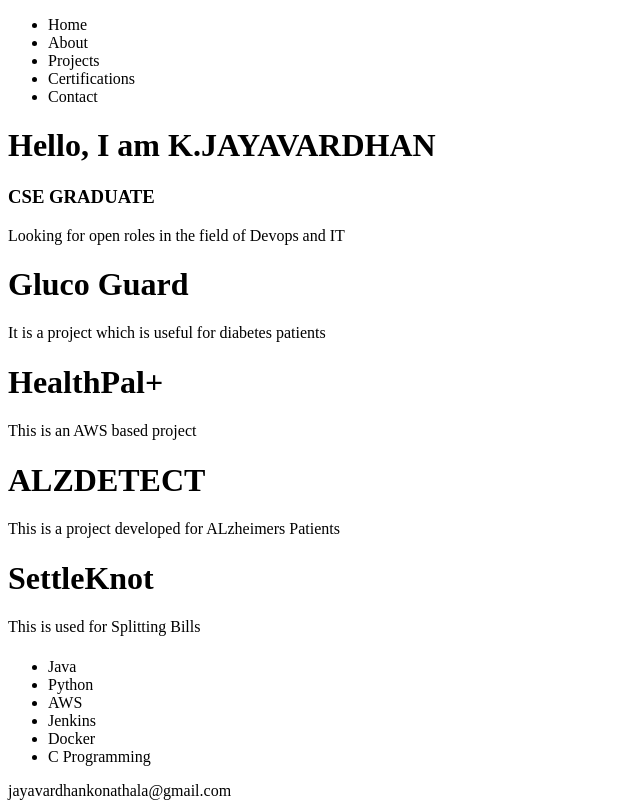
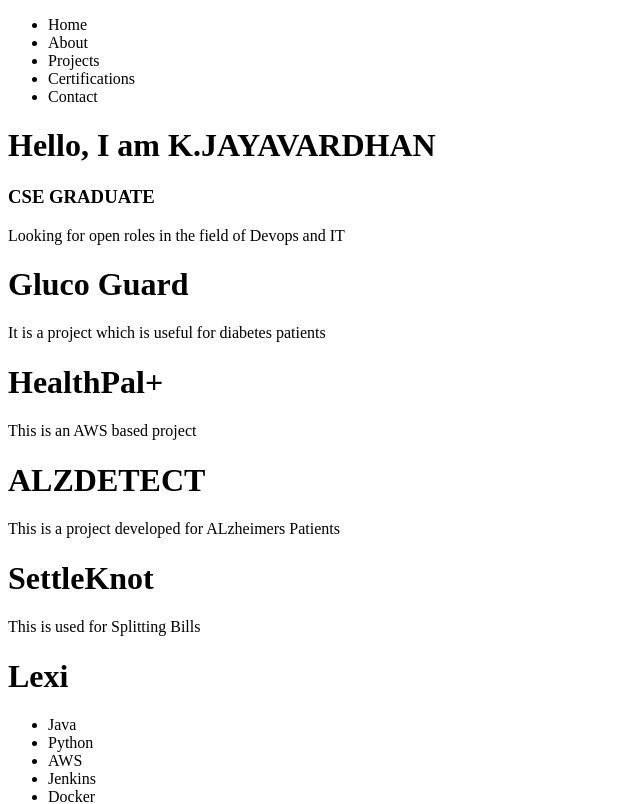
Before and after one commit to Jayavardhan56/My-Portfolio, a React app in the folder portfolio/: page / in a window 1280 px wide. Shown: the top 804 px of the page, without its empty margins (0-640 px from the left). Built offline with nearby package versions, Linux system fonts and the light colour scheme; the HTML template or start-up script is replaced by a standard one.

Commit message:
Add project 'Lexi' to Projects component

```diff
--- a/portfolio/src/components/Projects.jsx
+++ b/portfolio/src/components/Projects.jsx
@@ -9,7 +9,7 @@ export default function Projects(){
         <p>This is a project developed for ALzheimers Patients</p>
         <h1>SettleKnot</h1>
         <p>This is used for Splitting Bills</p>
-        <h1> </h1>
+        <h1> Lexi</h1>
         </>
     )
 }
```
